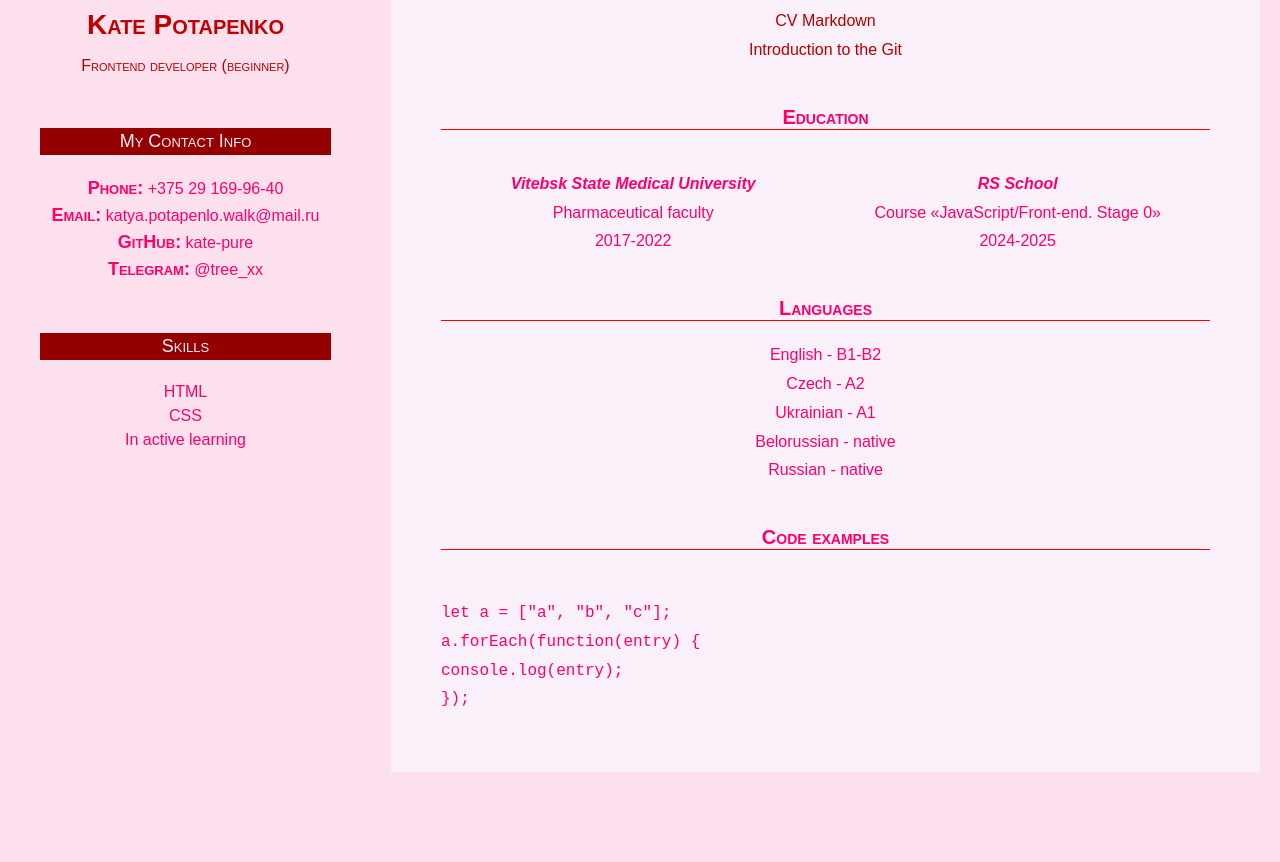
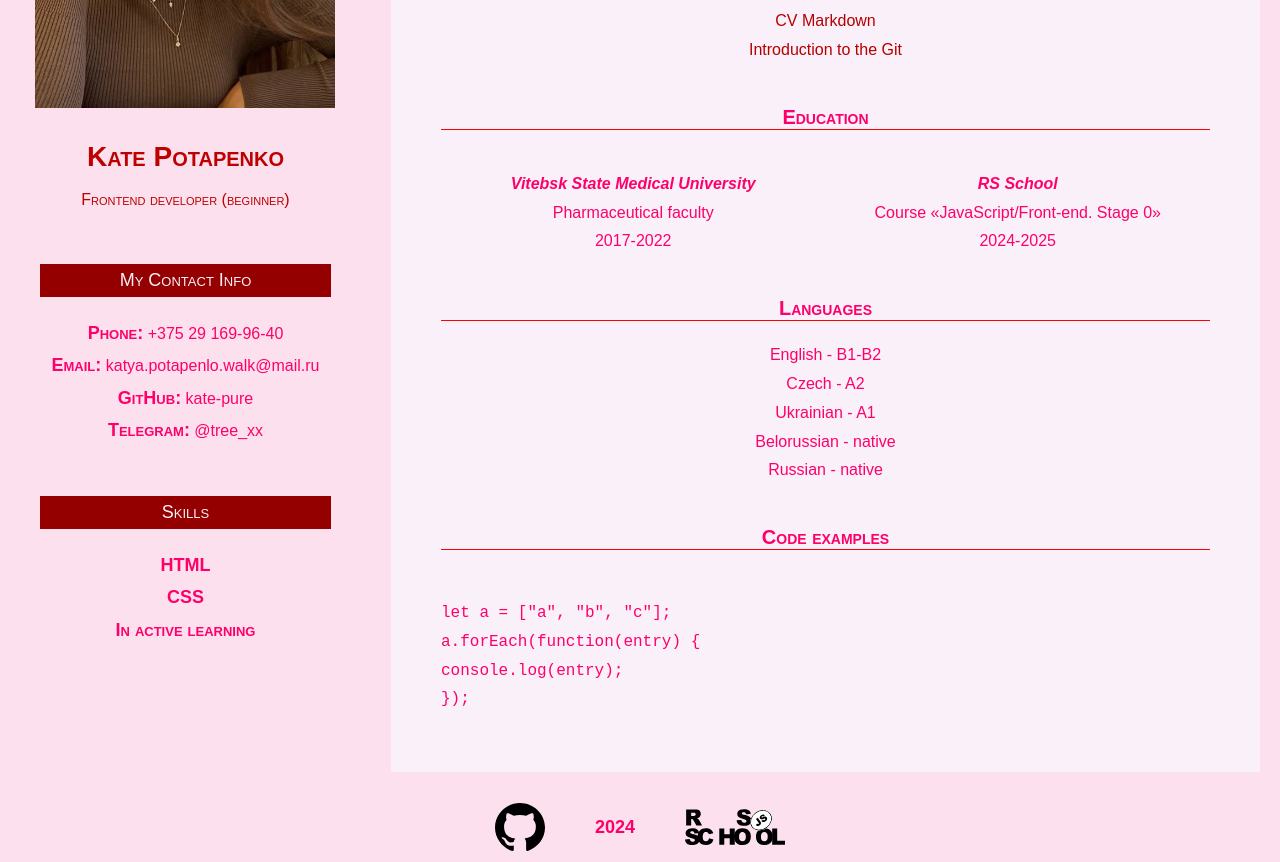
Before and after one commit to kate-pure/rsschool-cv, a plain HTML site: page index.html in a window 1280 px wide. Shown: the part 308-1170 px from the top of the page. Before the commit the page ends 1100 px from the top, so only its background shows below. Drawn offline with Linux system fonts and the light colour scheme.

Commit message:
feat: add footer

```diff
--- a/index.html
+++ b/index.html
@@ -5,7 +5,7 @@
 	<meta name="viewport" content="width=device-width, initial-scale=1.0">
 	<title>CV rs School</title>
 	<link rel="stylesheet" href="style.css">
-	<link rel="shortcut icon" href="fav icon.png" type="image/x-icon">
+	<link rel="shortcut icon" href="fav-icon.png" type="image/x-icon">
 </head>
 <body>
 	<div class="container">
@@ -20,17 +20,17 @@
 						<h2 class="left-subtitle">My Contact Info</h2>
 							<ul>
 								<li>
-									<span class="contacts">Phone:</span> +375 29 169-96-40</li>
+									<span class="highlighting">Phone:</span> +375 29 169-96-40</li>
 								<li>
-									<span class="contacts">Email:</span> katya.potapenlo.walk@mail.ru</li>
-								<li><span class="contacts">GitHub:</span> kate-pure</li>
+									<span class="highlighting">Email:</span> katya.potapenlo.walk@mail.ru</li>
+								<li><span class="highlighting">GitHub:</span> kate-pure</li>
 								<li>
-									<span class="contacts">Telegram:</span> @tree_xx</li>
+									<span class="highlighting">Telegram:</span> @tree_xx</li>
 							</ul>
 					</section>
 					<section>
 						<h2 class="left-subtitle">Skills</h2>
-						<ul>
+						<ul class="highlighting">
 							<li>HTML</li>
 							<li>CSS</li>
 							<li>In active learning</li>
@@ -95,8 +95,14 @@ console.log(entry);
 			</section>
 		</div>
 	</div>
-	<footer>
-
+	<footer class="footer">
+		<a class="footer-item" href="https://github.com/kate-pure?tab=repositories">
+			<img src="github-icon.svg" alt="github-icon" width="50">
+		</a>
+		<time class="footer-item, highlighting" datetime="2024">2024</time>
+		<a class="footer-item" href="https://rs.school/courses/javascript-ru">
+			<img src="rs-icon.svg" alt="rs-icon" width="100">
+		</a>
 	</footer>
 </body>
 </html>
--- a/style.css
+++ b/style.css
@@ -19,7 +19,7 @@ html, body {
 	height: 100%;
 	width: 100%;
 	font-size: 100%;
-	line-height: 1.5;
+	line-height: 1.8;
 	font-size: 16px;
 	-ms-text-size-adjust: 100%;
 	-moz-text-size-adjust: 100%;
@@ -64,7 +64,7 @@ body {
 }
 
 .image {
-	width: 200px ;
+	width: 300px ;
 	margin: 20px;
 }
 
@@ -101,6 +101,7 @@ body {
 	color: rgb(187, 0, 0);
 	font-variant: small-caps;
 	margin-top: 15px;
+	animation: color-change 5s infinite;
 }
 
 .left-subtitle {
@@ -109,10 +110,11 @@ body {
 	background-color: rgb(148, 0, 0);
 	color: rgb(249, 240, 249);
 	margin: 50px 40px 20px 40px;
+	animation: background-change 5s infinite;
 }
 
-.contacts {
-	font: normal small-caps bold 18px/1.5 arial;
+.highlighting {
+	font: normal small-caps bold 18px/1.8 arial;
 }
 
 .right-column {
@@ -121,7 +123,6 @@ margin: 20px;
 width: 70%;
 padding-left: 50px;
 padding-right: 50px;
-line-height: 1.8;
 text-align: center;
 }
 
@@ -167,3 +168,14 @@ text-align: center;
 .code {
 	text-align: left;
 }
+
+.footer {
+	display: flex;
+	/* background-color: rgba(208, 0, 255, 0.093); */
+	justify-content: center;
+	align-items: center;
+}
+
+.footer-item {
+	margin: 10px 50px;
+}
```
Also changed, not shown: fav-icon.png (added), github-icon.svg (added), rs-icon.svg (added).
